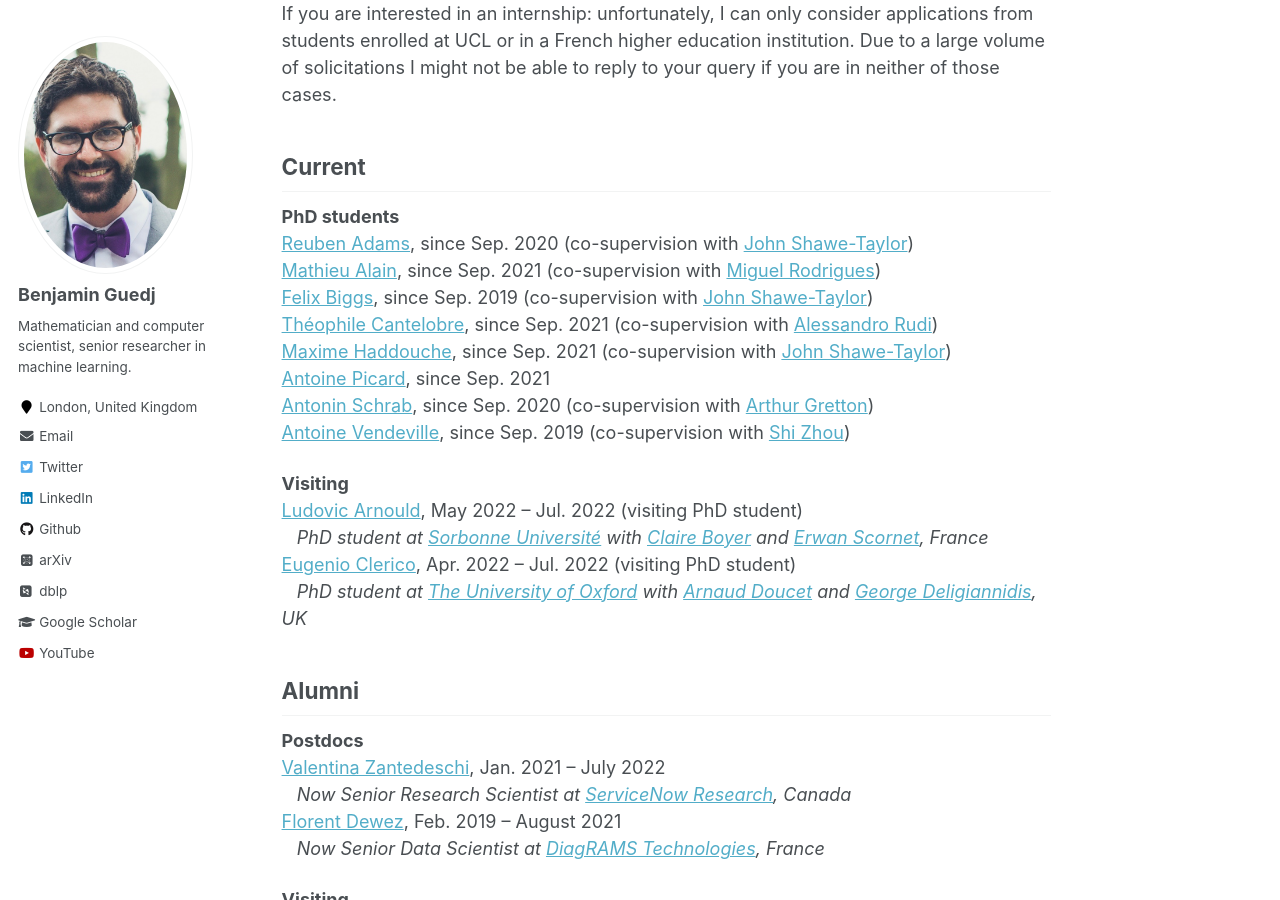
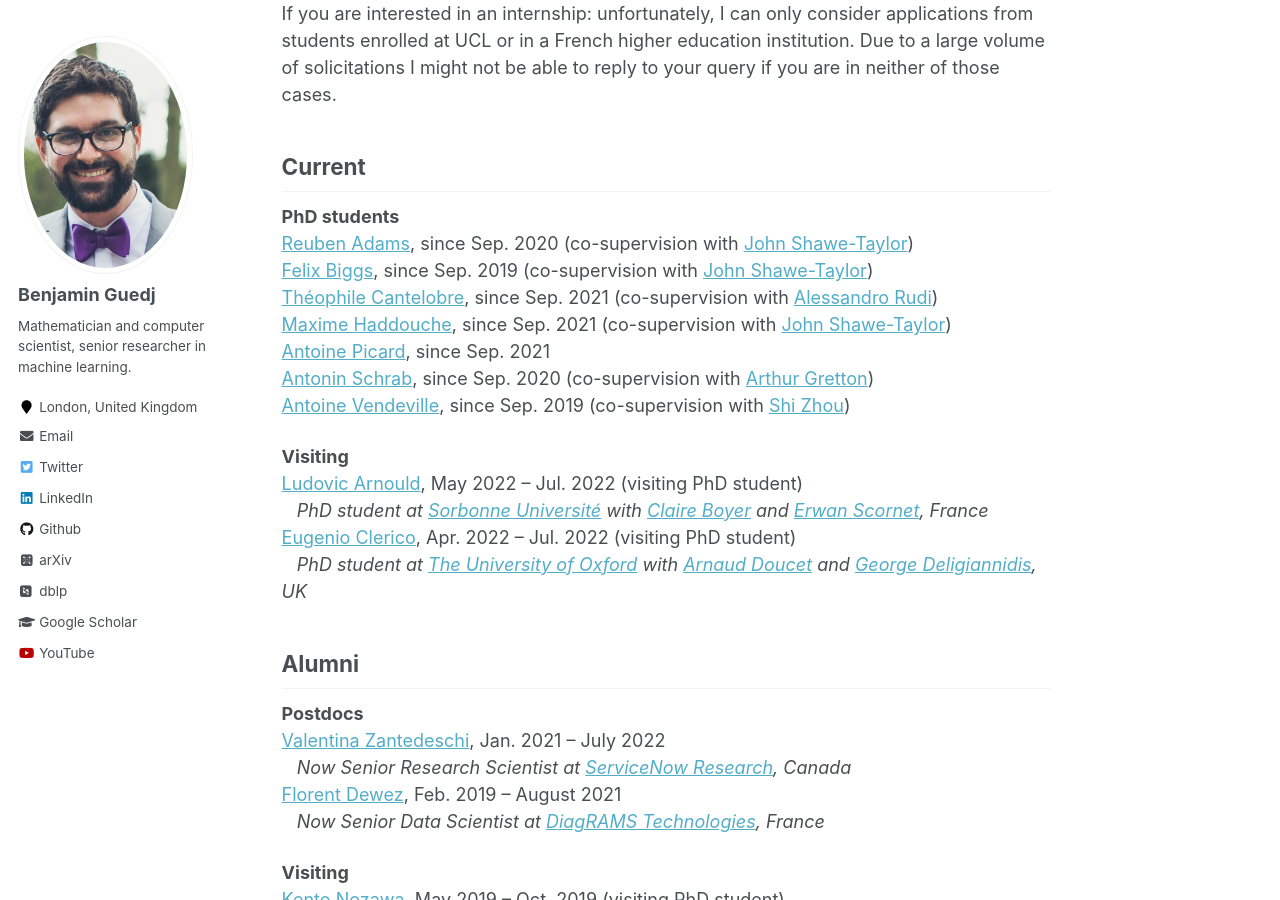
Before and after one commit to bguedj/bguedj.github.io, a Jekyll site: the page built from _pages/team.md, in a window 1280 px wide and 900 px high, scrolled down 488 px. Built offline with Jekyll 4.4.1, drawn with Linux system fonts in a browser that asks for light colours; some web fonts are replaced.

Commit message:
update team

```diff
--- a/_pages/team.md
+++ b/_pages/team.md
@@ -21,7 +21,6 @@ If you are interested in an internship: unfortunately, I can only consider appli
 
 **PhD students**
 [Reuben Adams](https://reubenadams.github.io), since Sep. 2020 (co-supervision with [John Shawe-Taylor](http://www0.cs.ucl.ac.uk/staff/J.Shawe-Taylor/))
-[Mathieu Alain](https://mathieualain.github.io), since Sep. 2021 (co-supervision with [Miguel Rodrigues](https://scholar.google.co.uk/citations?user=Fmjz3bYAAAAJ&hl=en))
 [Felix Biggs](https://www.felixbiggs.com), since Sep. 2019 (co-supervision with [John Shawe-Taylor](http://www0.cs.ucl.ac.uk/staff/J.Shawe-Taylor/))
 [Théophile Cantelobre](https://theophilec.github.io), since Sep. 2021 (co-supervision with [Alessandro Rudi](https://www.di.ens.fr/~rudi/))         <!-- #and [Carlo Ciliberto](https://cciliber.github.io))     -->
 [Maxime Haddouche](https://maximehaddouche.github.io), since Sep. 2021 (co-supervision with [John Shawe-Taylor](http://www0.cs.ucl.ac.uk/staff/J.Shawe-Taylor/))
```
